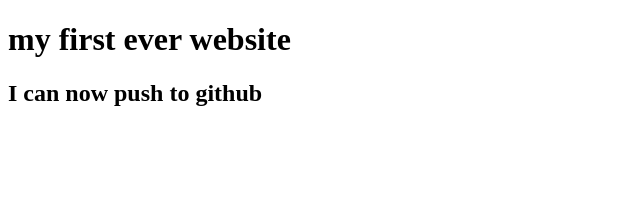
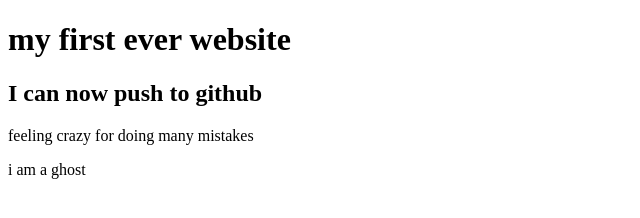
Before and after one commit to grass-toucher/first-git-push-, a plain HTML site: page index.html in a window 1280 px wide. Shown: the whole page, without its empty margins (0-640 px from the left). Drawn offline with Linux system fonts and the light colour scheme.

Commit message:
ghost mode

```diff
--- a/index.html
+++ b/index.html
@@ -9,5 +9,7 @@
     <body>
     <h1>my first ever website</h1>
     <h2> I can now push to github</h2>
+    <p>feeling crazy for doing many mistakes</p>
+    <p>i am a ghost</p>
     </body>
 </html>
```
